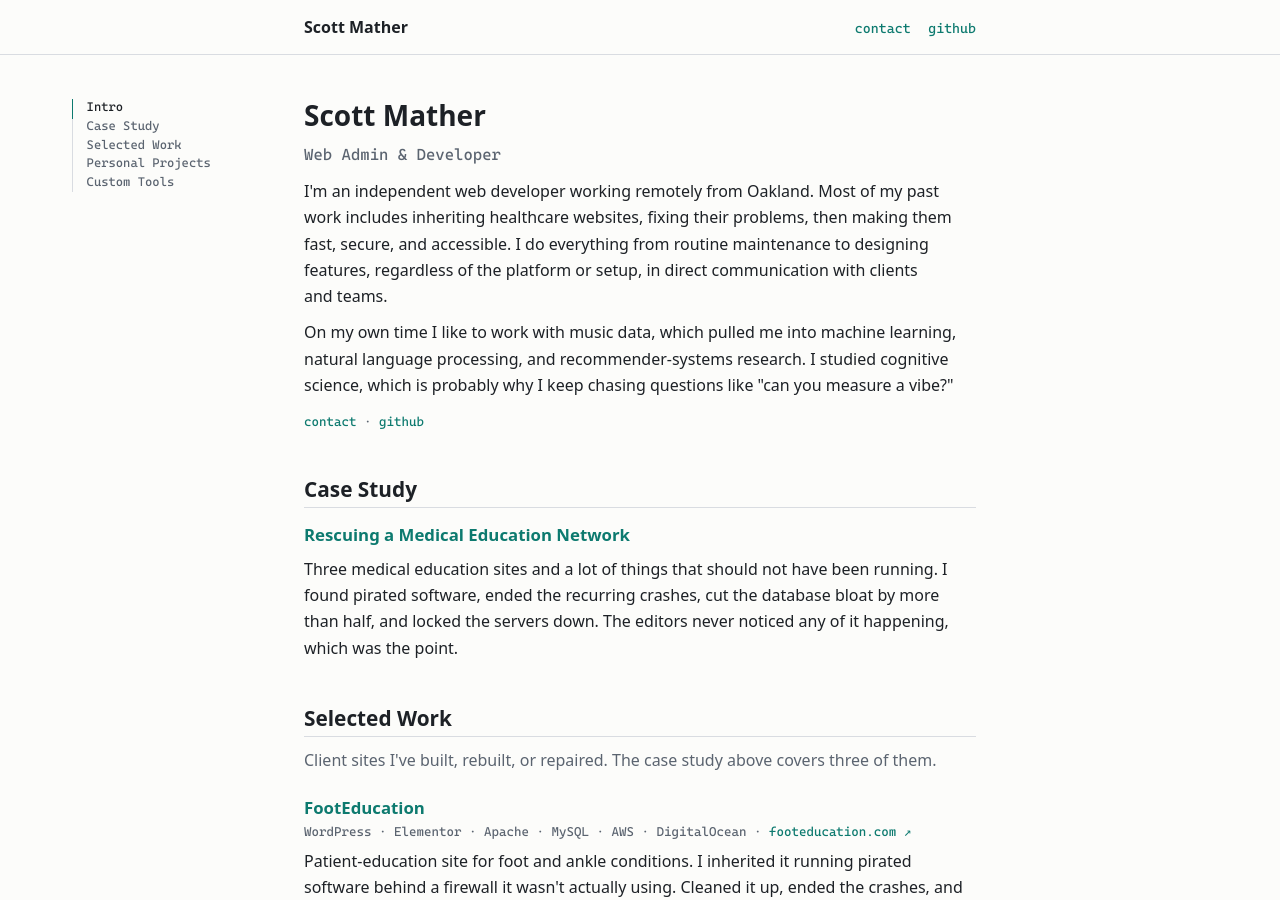
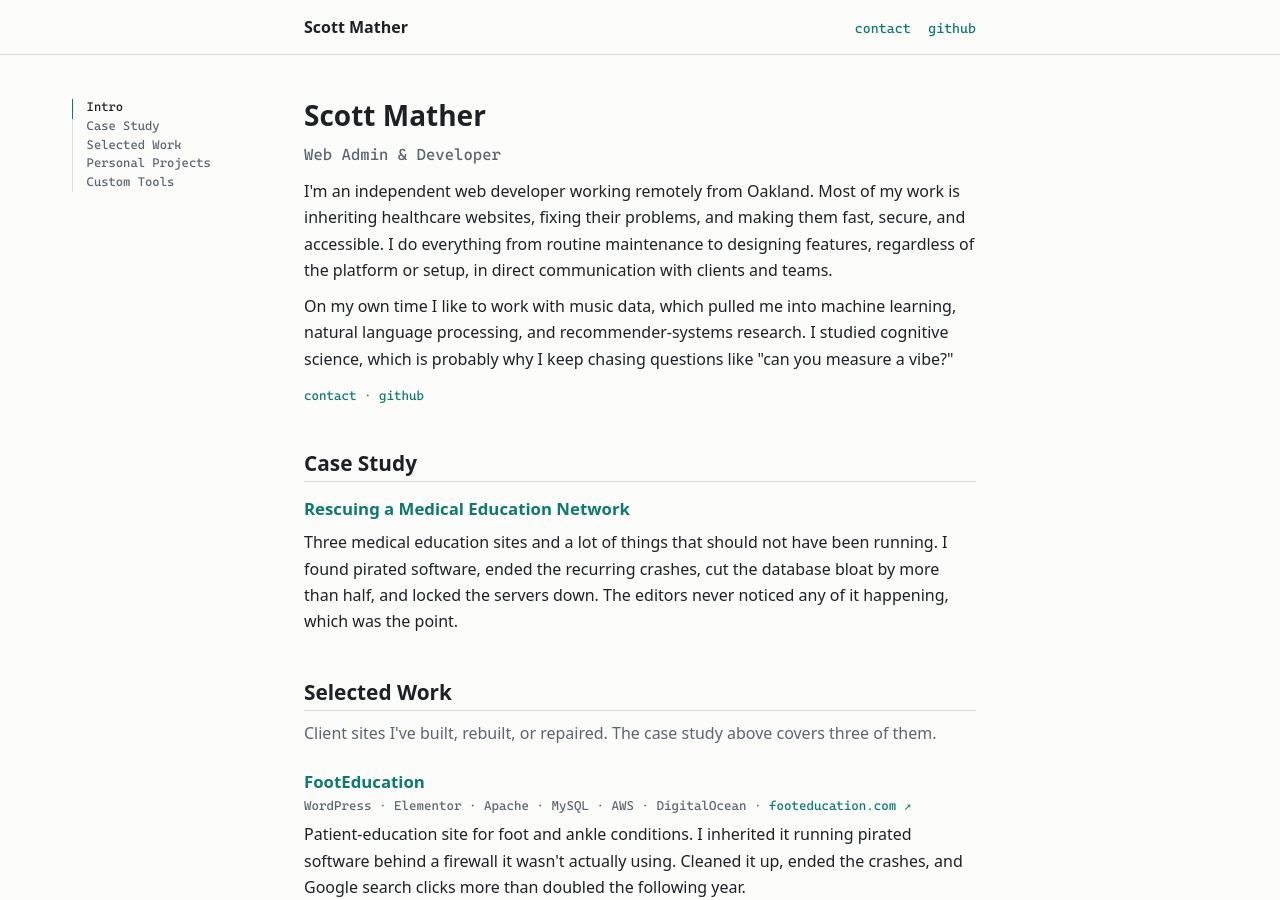
Before and after one commit to csmather/mather-cv, a Jekyll site: the page built from index.md, in a window 1280 px wide and 900 px high. Built offline with Jekyll 4.4.1, drawn with Linux system fonts in a browser that asks for light colours.

Commit message:
minor ce intro

```diff
--- a/_layouts/home.html
+++ b/_layouts/home.html
@@ -48,7 +48,7 @@ layout: default
     <section id="intro">
       <h1>Scott Mather</h1>
       <p class="lede">Web Admin &amp; Developer</p>
-      <p>I'm an independent web developer working remotely from Oakland. Most of my past work includes inheriting healthcare websites, fixing their problems, then making them fast, secure, and accessible. I do everything from routine maintenance to designing features, regardless of the platform or setup, in direct communication with clients and teams.</p>
+      <p>I'm an independent web developer working remotely from Oakland. Most of my work is inheriting healthcare websites, fixing their problems, and making them fast, secure, and accessible. I do everything from routine maintenance to designing features, regardless of the platform or setup, in direct communication with clients and teams.</p>
       <p>On my own time I like to work with music data, which pulled me into machine learning, natural language processing, and recommender-systems research. I studied cognitive science, which is probably why I keep chasing questions like "can you measure a vibe?"</p>
       <p class="contact"><a href="mailto:matherscottc@gmail.com">contact</a> &middot; <a href="https://github.com/csmather" target="_blank" rel="noopener">github</a></p>
     </section>
```
